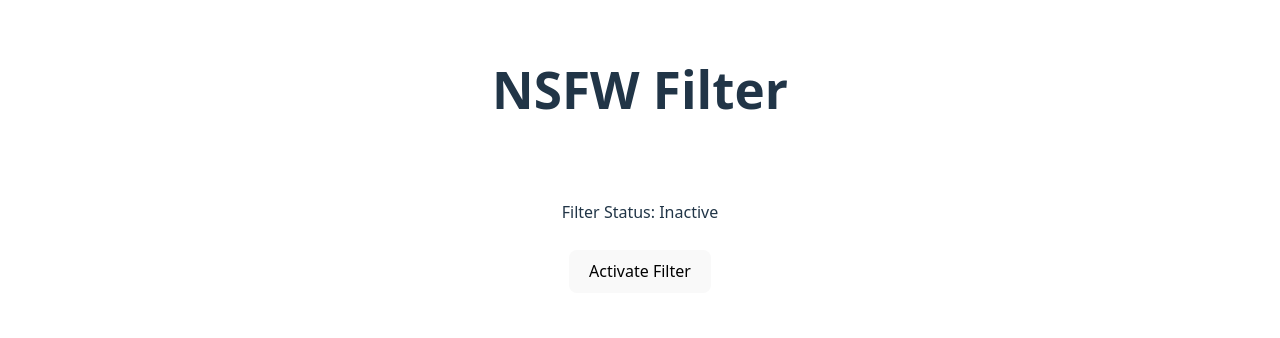
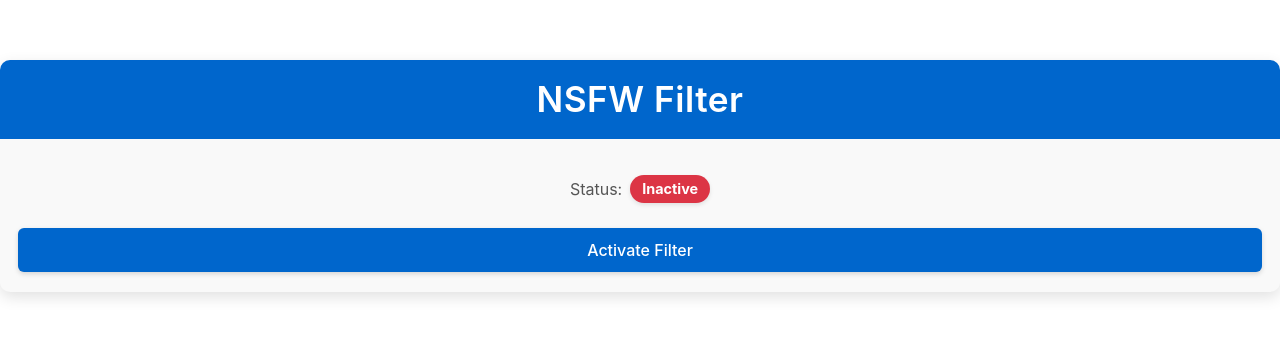
Before and after one commit to Domynis/NSFW_Filtering_Extension, a Vue app: page / in a window 1280 px wide. Shown: the part 224-562 px from the top of the page. Built offline with nearby package versions, Linux system fonts and the light colour scheme.

Commit message:
feat(popup): enhance design (#7)
- adds new color scheme
- redoes css for Popup

```diff
--- a/index.html
+++ b/index.html
@@ -1,13 +1,29 @@
 <!doctype html>
 <html lang="en">
+
 <head>
   <meta charset="UTF-8" />
   <link rel="icon" type="image/svg+xml" href="/vite.svg" />
   <meta name="viewport" content="width=device-width, initial-scale=1.0" />
   <title>Vite + Vue + TS</title>
+  <style>
+    html,
+    body {
+      margin: 0;
+      padding: 0;
+      background-color: transparent;
+    }
+
+    #app {
+      width: 100%;
+      height: 100%;
+    }
+  </style>
 </head>
+
 <body>
   <div id="app"></div>
   <script type="module" src="/src/main.ts"></script>
 </body>
+
 </html>
--- a/src/components/Popup.vue
+++ b/src/components/Popup.vue
@@ -59,25 +59,145 @@ onMounted(syncState);
 </script>
 
 <template>
-  <h1>NSFW Filter</h1>
-  <div class="card">
-    <p>Filter Status: {{ isLoading ? 'Loading...' : (isFilterActive ? 'Active' : 'Inactive') }}</p>
-    <button type="button" @click="toggleFilter" :disabled="isLoading">
-      {{ isFilterActive ? 'Deactivate Filter' : 'Activate Filter' }}
-    </button>
+  <div class="popup-container">
+    <header class="popup-header">
+      <h1>NSFW Filter</h1>
+    </header>
+    <div class="content-area">
+      <div class="status-section">
+        <p class="status-text">
+          Status:
+          <span v-if="isLoading" class="loading-text">Loading...</span>
+          <span v-else :class="['status-indicator', isFilterActive ? 'active' : 'inactive']">
+            {{ isFilterActive ? 'Active' : 'Inactive' }}
+          </span>
+        </p>
+      </div>
+      <button type="button" @click="toggleFilter" :disabled="isLoading"
+        :class="['toggle-button', isFilterActive ? 'active-button' : 'inactive-button']">
+        <span v-if="isLoading">Please wait...</span>
+        <span v-else>{{ isFilterActive ? 'Deactivate Filter' : 'Activate Filter' }}</span>
+      </button>
+    </div>
   </div>
 </template>
 
 <style scoped>
-.card {
+.popup-container {
+  font-family: -apple-system, BlinkMacSystemFont, 'Segoe UI', Roboto, Helvetica, Arial, sans-serif;
+  padding: 0;
+  min-width: 280px;
+  text-align: center;
+  background-color: #f9f9f9;
+  color: #333;
+  border-radius: 10px;
+  box-shadow: 0 5px 15px rgba(0, 0, 0, 0.12);
   display: flex;
   flex-direction: column;
-  align-items: center;
-  gap: 10px;
+  overflow: hidden;
 }
 
-button:disabled {
-  opacity: 0.5;
+.popup-header {
+  background-color: #0066CC;
+  padding: 20px 18px;
+}
+
+h1 {
+  font-size: 2.2em;
+  color: #ffffff;
+  margin-top: 0;
+  margin-bottom: 0;
+  font-weight: 600;
+  letter-spacing: 0.5px;
+}
+
+.content-area {
+  padding: 20px 18px;
+}
+
+.status-section {
+  margin-bottom: 25px;
+}
+
+.status-text {
+  font-size: 1em;
+  color: #555;
+  display: flex;
+  align-items: center;
+  justify-content: center;
+  min-height: 28px;
+}
+
+.loading-text {
+  font-style: italic;
+  color: #0066CC;
+}
+
+.status-indicator {
+  font-weight: bold;
+  padding: 5px 12px;
+  border-radius: 16px;
+  margin-left: 8px;
+  font-size: 0.9em;
+  line-height: 1.2;
+  box-shadow: 0 2px 4px rgba(0, 0, 0, 0.1);
+}
+
+.status-indicator.active {
+  background-color: #28a745;
+  color: white;
+}
+
+.status-indicator.inactive {
+  background-color: #dc3545;
+  color: white;
+}
+
+.toggle-button {
+  color: white;
+  border: none;
+  padding: 12px 20px;
+  font-size: 1em;
+  font-weight: 500;
+  border-radius: 6px;
+  cursor: pointer;
+  transition: background-color 0.2s ease-in-out, transform 0.1s ease, box-shadow 0.2s ease;
+  width: 100%;
+  box-sizing: border-box;
+  box-shadow: 0 2px 5px rgba(0, 0, 0, 0.15);
+}
+
+.toggle-button:hover:not(:disabled) {
+  transform: translateY(-2px);
+  box-shadow: 0 4px 8px rgba(0, 0, 0, 0.2);
+}
+
+.toggle-button:active:not(:disabled) {
+  transform: translateY(0px);
+  box-shadow: 0 2px 5px rgba(0, 0, 0, 0.15);
+}
+
+.toggle-button.inactive-button {
+  background-color: #0066CC;
+}
+
+.toggle-button.inactive-button:hover:not(:disabled) {
+  background-color: #0052a3;
+}
+
+.toggle-button.active-button {
+  background-color: #dc3545;
+}
+
+.toggle-button.active-button:hover:not(:disabled) {
+  background-color: #c82333;
+}
+
+.toggle-button:disabled {
+  background-color: #cccccc;
+  color: #666666;
   cursor: not-allowed;
+  opacity: 0.7;
+  box-shadow: none;
 }
 </style>
--- a/src/style.css
+++ b/src/style.css
@@ -18,6 +18,7 @@ a {
   color: #646cff;
   text-decoration: inherit;
 }
+
 a:hover {
   color: #535bf2;
 }
@@ -46,9 +47,11 @@ button {
   cursor: pointer;
   transition: border-color 0.25s;
 }
+
 button:hover {
   border-color: #646cff;
 }
+
 button:focus,
 button:focus-visible {
   outline: 4px auto -webkit-focus-ring-color;
@@ -58,21 +61,16 @@ button:focus-visible {
   padding: 2em;
 }
 
-#app {
-  max-width: 1280px;
-  margin: 0 auto;
-  padding: 2rem;
-  text-align: center;
-}
-
 @media (prefers-color-scheme: light) {
   :root {
     color: #213547;
     background-color: #ffffff;
   }
+
   a:hover {
     color: #747bff;
   }
+
   button {
     background-color: #f9f9f9;
   }
```
Lines whose indentation alone changed are shown as unchanged.
